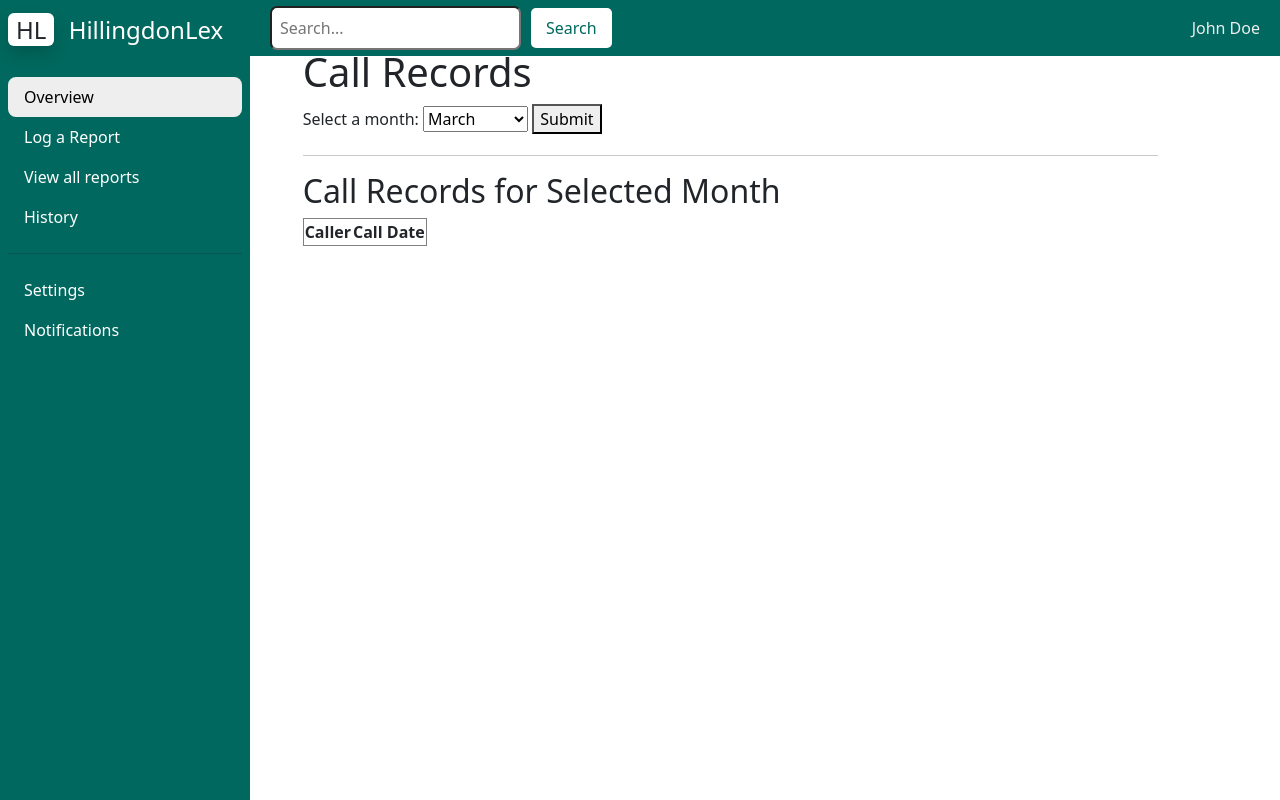
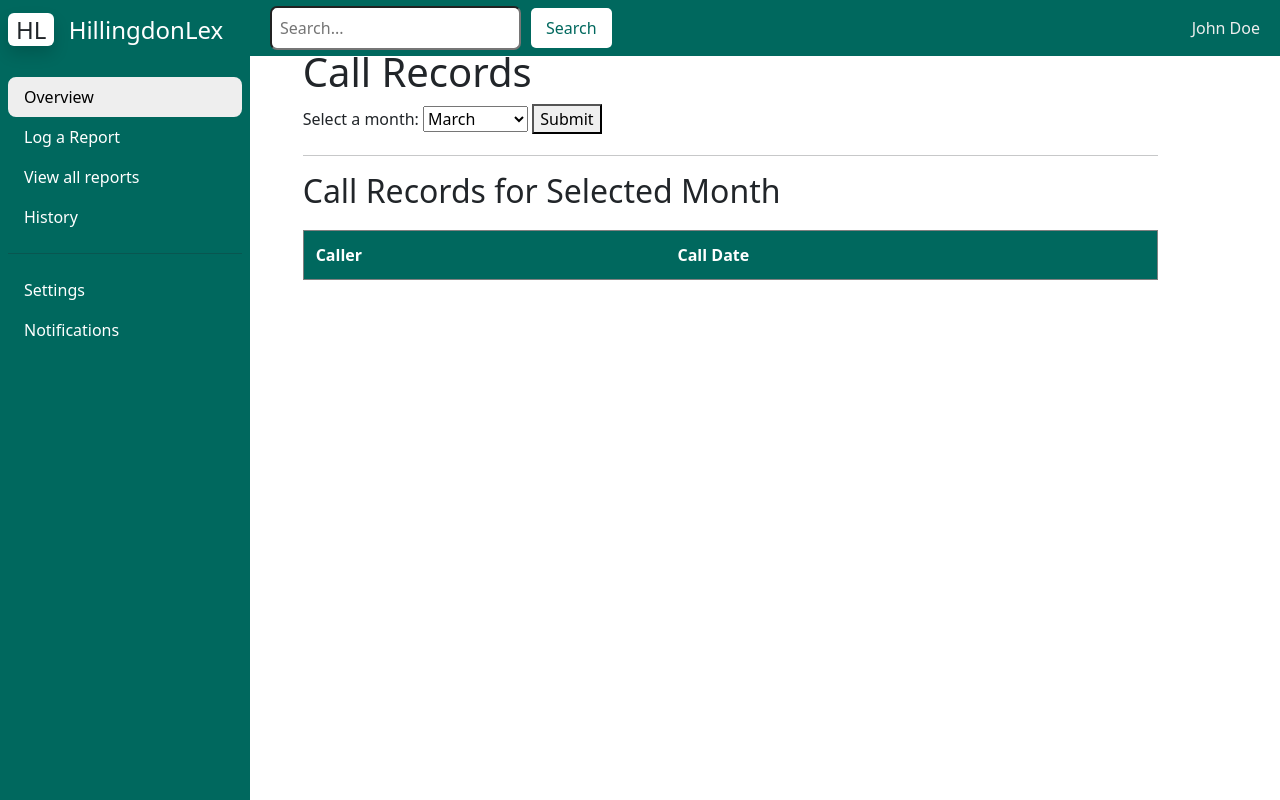
Before and after one commit to ariarub/TeamEngelbartInterface, a Flask app: page /history in a window 1280 px wide. Run offline with Flask 3, Linux system fonts and the light colour scheme; data that the repository does not hold is empty; some libraries are stand-ins or nearby versions.

Commit message:
add some css styling to History page

```diff
--- a/static/css/style.css
+++ b/static/css/style.css
@@ -113,3 +113,31 @@ body{
       margin-left: 0;
      }
    }
+
+   .table-container {
+    margin-top: 20px;
+}
+
+table {
+    width: 100%;
+    border-collapse: collapse;
+}
+
+th, td {
+    padding: 12px;
+    text-align: left;
+    border-bottom: 1px solid #ddd;
+}
+
+th {
+    background-color: #00685E;
+    color: #fff;
+}
+
+tr:nth-child(even) {
+    background-color: #f2f2f2;
+}
+
+tr:hover {
+    background-color: #ddd;
+}
--- a/templates/history.html
+++ b/templates/history.html
@@ -28,6 +28,7 @@
             <hr>
 
             <h2>Call Records for Selected Month</h2>
+        <div class = "table-container">
             <table border="1">
                 <thead>
                     <tr>
@@ -44,6 +45,7 @@
                     {% endfor %}
                 </tbody>
             </table>
+            </div>
         </body>
         </div>
     </div>
```
